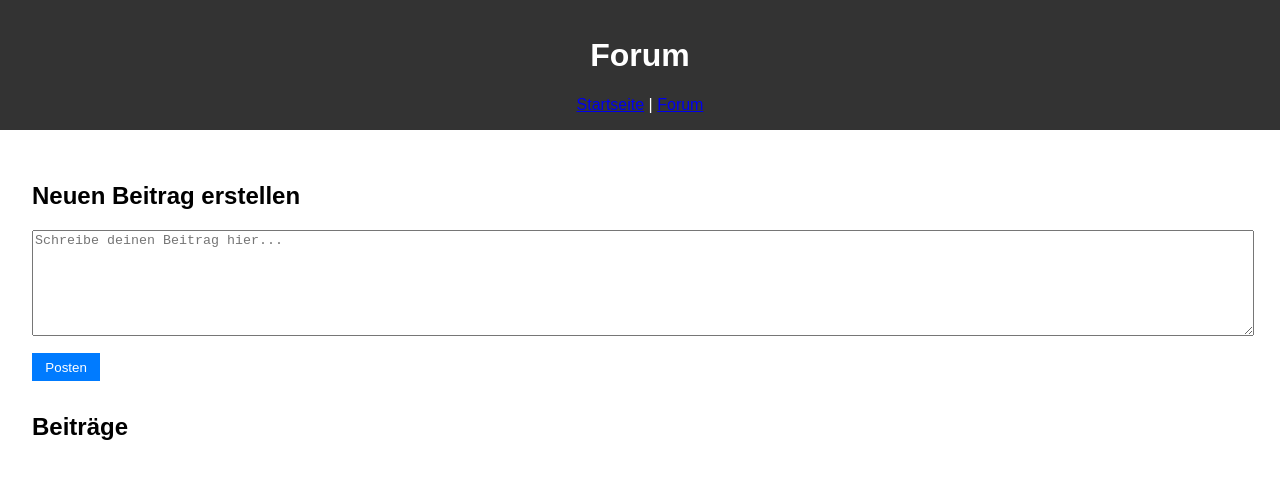
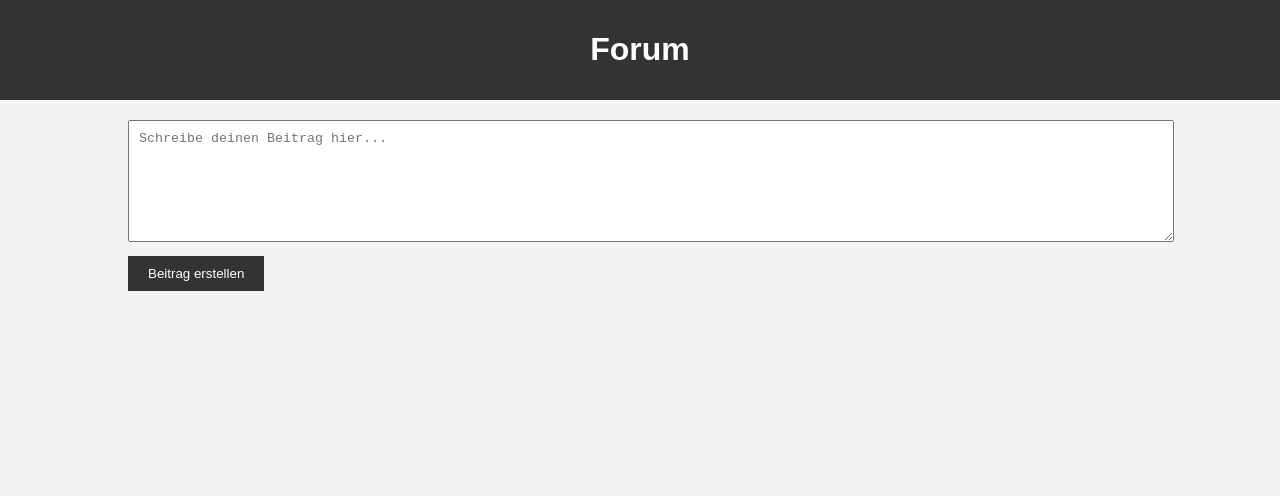
Before and after one commit to belfo16/main, a plain HTML site: page forum.html in a window 1280 px wide. Drawn offline with Linux system fonts and the light colour scheme; no server answers.

Commit message:
Update forum.html

```diff
--- a/forum.html
+++ b/forum.html
@@ -7,77 +7,65 @@
     <!-- Firebase App (Brauche nur einmal importieren) -->
     <script src="https://www.gstatic.com/firebasejs/9.6.6/firebase-app.js"></script>
     <script src="https://www.gstatic.com/firebasejs/9.6.6/firebase-firestore.js"></script>
-    <script>
-        // Deine Firebase-Konfiguration
-        const firebaseConfig = {
-            apiKey: "AIzaSyC61-c9zrpCTZnERdS8P5BKbV8ghr88BoQ",
-            authDomain: "forum-465da.firebaseapp.com",
-            projectId: "forum-465da",
-            storageBucket: "forum-465da.appspot.com",
-            messagingSenderId: "331107918743",
-            appId: "1:331107918743:web:5680151d1b0a2eb241dad2"
-        };
-        // Initialisiere Firebase
-        firebase.initializeApp(firebaseConfig);
-        const db = firebase.firestore();
-    </script>
+    <!-- Dein eigenes JS -->
+    <script src="forum.js" defer></script>
     <style>
         body {
             font-family: Arial, sans-serif;
             margin: 0;
             padding: 0;
+            background-color: #f4f4f4;
         }
         header {
             background-color: #333;
-            color: white;
-            padding: 1em;
+            color: #fff;
+            padding: 10px;
             text-align: center;
         }
-        main {
-            padding: 2em;
+        .container {
+            width: 80%;
+            margin: 20px auto;
         }
         form {
-            margin-bottom: 2em;
+            margin-bottom: 20px;
         }
         textarea {
             width: 100%;
             height: 100px;
-            margin-bottom: 1em;
+            padding: 10px;
+            margin-bottom: 10px;
         }
         button {
-            padding: 0.5em 1em;
-            background-color: #007bff;
+            padding: 10px 20px;
+            background-color: #333;
+            color: #fff;
             border: none;
-            color: white;
             cursor: pointer;
         }
         button:hover {
-            background-color: #0056b3;
+            background-color: #555;
         }
         .post {
+            background-color: #fff;
             border: 1px solid #ddd;
-            padding: 1em;
-            margin-bottom: 1em;
+            padding: 10px;
+            margin-bottom: 10px;
+            border-radius: 5px;
         }
     </style>
 </head>
 <body>
     <header>
         <h1>Forum</h1>
-        <nav>
-            <a href="index.html">Startseite</a> |
-            <a href="forum.html">Forum</a>
-        </nav>
     </header>
-    <main>
-        <h2>Neuen Beitrag erstellen</h2>
+    <div class="container">
         <form id="postForm">
             <textarea id="postContent" placeholder="Schreibe deinen Beitrag hier..."></textarea>
-            <button type="submit">Posten</button>
+            <button type="submit">Beitrag erstellen</button>
         </form>
-        <h2>Beiträge</h2>
-        <div id="postsContainer"></div>
-    </main>
-    <script src="forum.js"></script>
+        <div id="postsContainer">
+            <!-- Beiträge werden hier angezeigt -->
+        </div>
+    </div>
 </body>
 </html>
```
